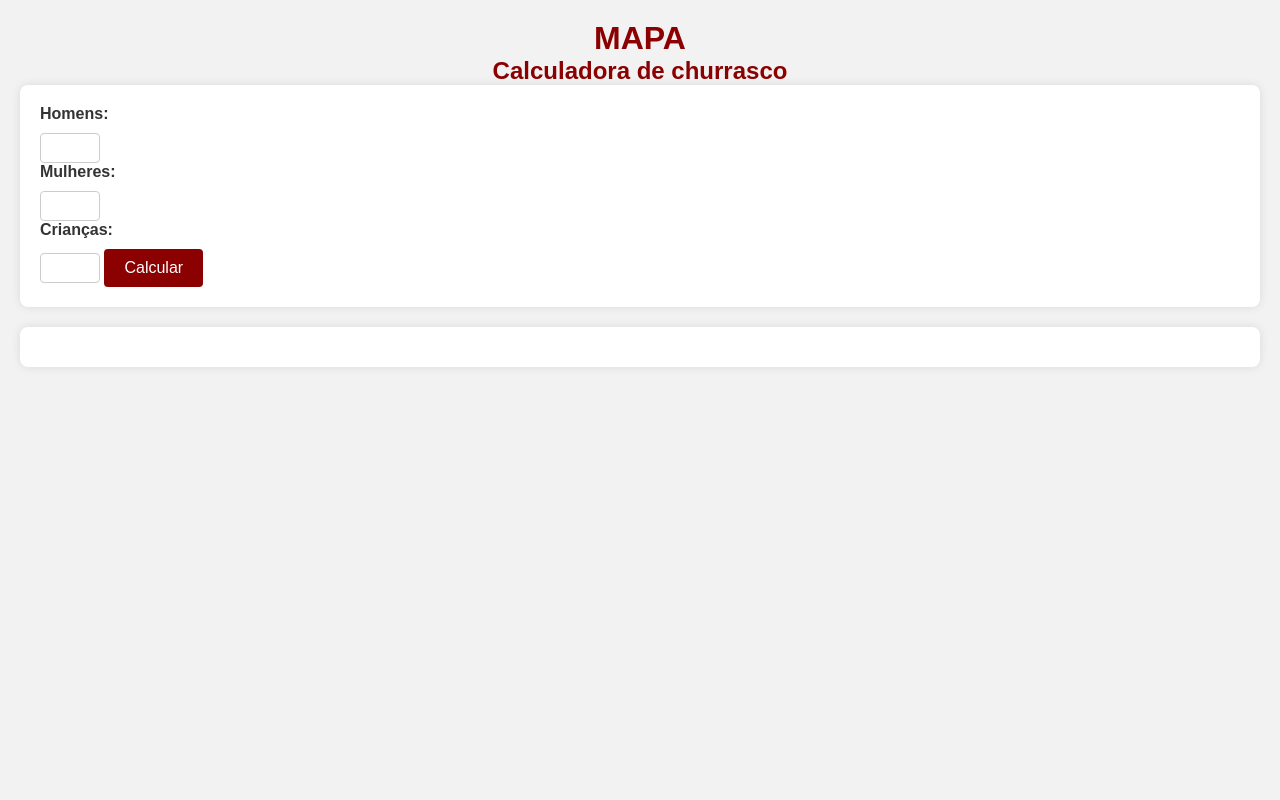
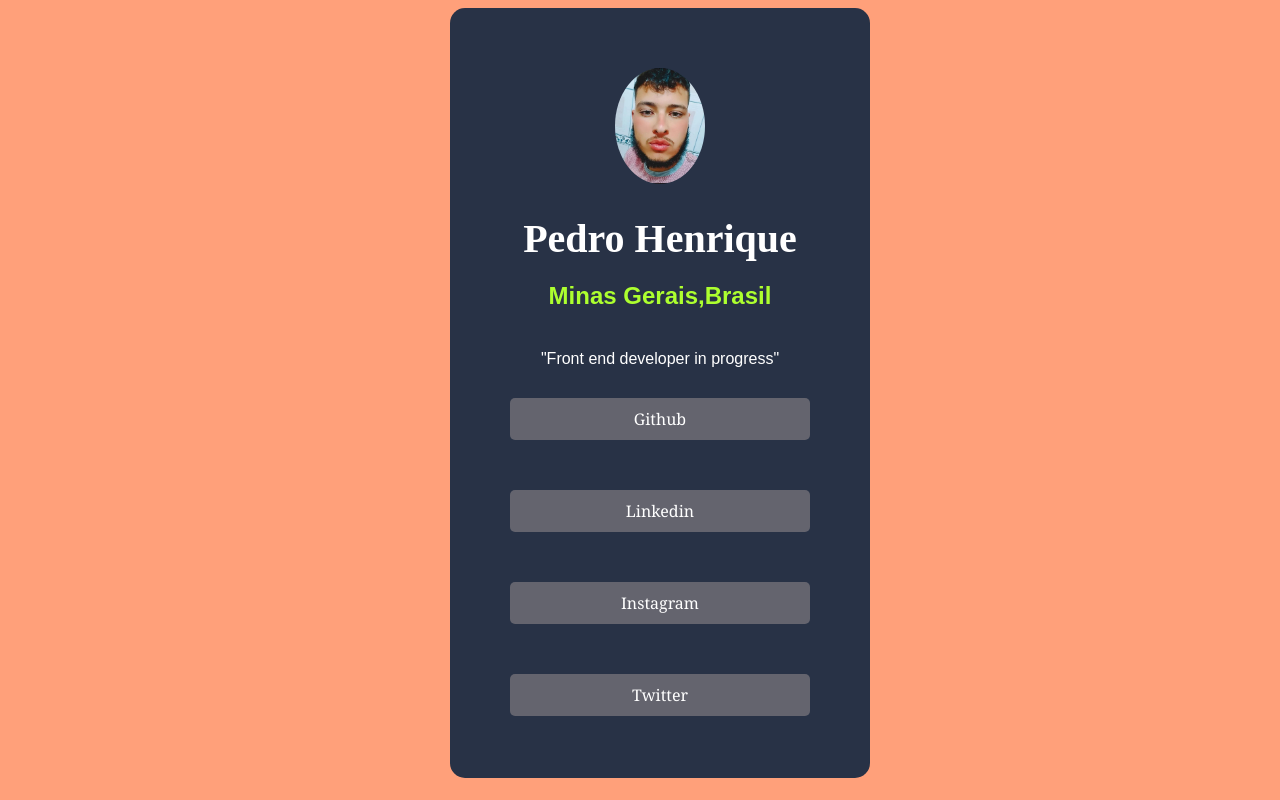
Before and after one commit to pedro-dev-1706/projects-, a plain HTML site: page index.html in a window 1280 px wide. Drawn offline with Linux system fonts and the light colour scheme.

Commit message:
Add files via upload
landing page

```diff
--- a/index.html
+++ b/index.html
@@ -1,29 +1,21 @@
 <!DOCTYPE html>
 <html lang="pt-br">
 <head>
+  <link rel="stylesheet" href="style.css">
   <meta charset="UTF-8">
   <meta name="viewport" content="width=device-width, initial-scale=1.0">
-  <link rel="stylesheet" href="style.css">
-  <title>Calculadora de Churrasco</title>
+  <title>Document</title>
 </head>
 <body>
-          <h1>MAPA</h1>
-
-          <h2>Calculadora de churrasco</h2>
-  <div class="generos">
-     <form>
-            <label for="homens">Homens:</label>
-            <input type="number" id="homens" min="0">
-            <label for="mulheres">Mulheres:</label>
-            <input type="number" id="mulheres" min="0">
-            <label for="crianças">Crianças:</label>
-            <input type="number" id="crianças" min="0">
-            <button type="button" onclick="calcular()">Calcular</button>
-     </form>
-
-     <div id="resultado"></div>
+  <div>
+    <img src="foto perfil .jpg" alt="Pedro foto de perfil" width="300px">
+    <h1>Pedro Henrique</h1>
+    <h2>Minas Gerais,Brasil</h2>
+    <p>"Front end developer in progress"<p>
+    <a href="https://github.com/PedroHca1706" target="_blank">Github</a>
+    <a href="https://www.linkedin.com/in/pedro-henrique-02956b193/" target="_blank">Linkedin</a>
+    <a href="https://www.instagram.com/pedro.henrique_ca/" target="_blank">Instagram</a>
+    <a href="https://twitter.com/i/flow/single_sign_on" target=_blank>Twitter</a>
   </div>
-
-  <script src="script.js"></script>
 </body>
 </html>
--- a/style.css
+++ b/style.css
@@ -1,80 +1,41 @@
-/* Reset de margens e paddings */
-* {
-  margin: 0;
-  padding: 0;
-  box-sizing: border-box;
+body{
+  background-color:lightsalmon;
+  font-family: Arial, Helvetica, sans-serif;
+  margin-left: 450px;
 }
-
-/* Estilo do corpo da página */
-body {
-  font-family: Arial, sans-serif;
-  background-color: #f2f2f2;
-  padding: 20px;
+h1{
+  color: white;
+  font-size: 40px;
+  font-family: 'Times New Roman', Times, serif;
+  margin-bottom: 0px
 }
-
-/* Estilo do cabeçalho */
-h1, h2 {
+h2{
+  color:greenyellow;
+  margin-bottom: 40px;
+}
+img{
+  border-radius: 100%;
+  width: 90px;
+}
+div{
+  padding: 60px;
+  border-radius: 15px;
+  width: 300px;
+  height: 650px;
+  background-color:rgb(40,50,70);
   text-align: center;
-  color: #8b0000; /* Marrom escuro */
 }
-
-/* Estilo do formulário */
-form {
-  background-color: #fff;
-  border-radius: 8px;
-  padding: 20px;
-  margin-bottom: 20px;
-  box-shadow: 0 0 10px rgba(0, 0, 0, 0.1);
+a{
+  text-decoration: none;
+  font-family:Georgia, 'Times New Roman', Times, serif;
+  color:white;
+  padding: 10px;
+  margin-bottom: 50px;
+  background-color:rgb(100, 100,110);
+  border-radius: 5px;
+  display: block;
 }
-
-/* Estilo dos rótulos e inputs */
-label {
-  display: block;
-  margin-bottom: 10px;
-  font-weight: bold;
-  color: #333;
+p{
+  color: white;
+  margin-bottom: 30px;
 }
-
-input[type="number"] {
-  width: 60px;
-  padding: 5px;
-  border: 1px solid #ccc;
-  border-radius: 4px;
-  font-size: 16px;
-}
-
-/* Estilo do botão */
-button {
-  background-color: #8b0000;
-  color: white;
-  border: none;
-  padding: 10px 20px;
-  cursor: pointer;
-  border-radius: 4px;
-  font-size: 16px;
-}
-
-button:hover {
-  background-color: #5b0000; /* Tom mais escuro de marrom */
-}
-
-/* Estilo da seção de resultados */
-#resultado {
-  margin-top: 20px;
-  padding: 20px;
-  background-color: #fff;
-  border-radius: 8px;
-  box-shadow: 0 0 10px rgba(0, 0, 0, 0.1);
-}
-
-#resultado h3 {
-  color: #8b0000;
-  font-size: 18px;
-  margin-bottom: 10px;
-}
-
-#resultado p {
-  font-size: 16px;
-  margin-bottom: 5px;
-  color: #333;
-}
```
Also changed, not shown: foto perfil .jpg (added).
